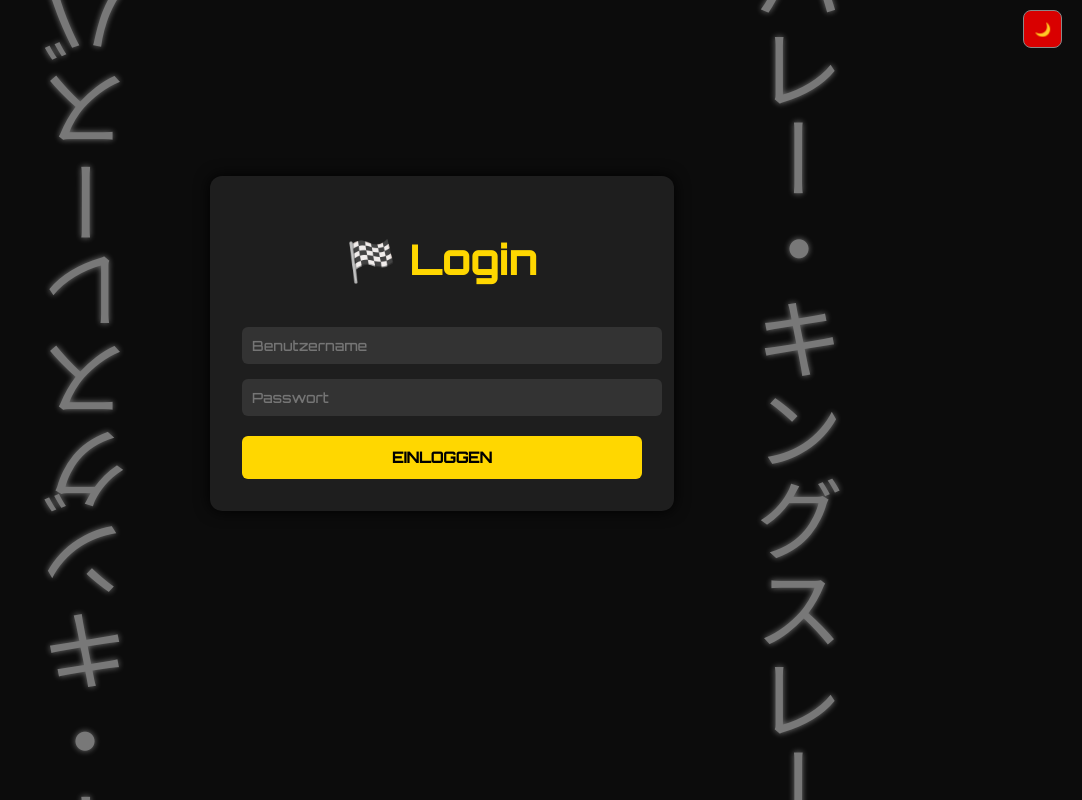
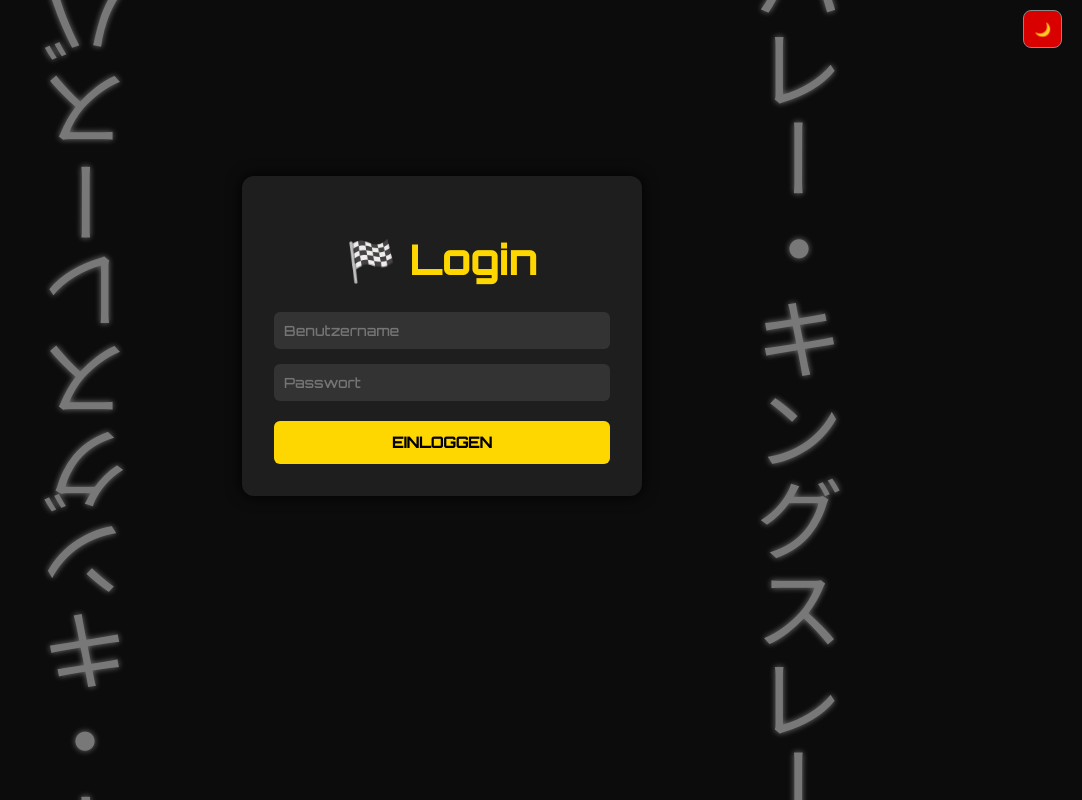
Before and after one commit to Tafi03/racevalleykings, a Flask app: page /login in a window 1280 px wide. Shown: the whole page, without its empty margins (198-1280 px from the left). Run offline with Flask 3, Linux system fonts and the light colour scheme.

Commit message:
login Btn Fix

```diff
--- a/static/style.css
+++ b/static/style.css
@@ -94,6 +94,17 @@ button:hover {
 
 .login-form button:hover {
     background: #ffdd00;
+}
+
+.login-form input,
+.login-form button {
+    width: 100%;
+    display: block;
+    box-sizing: border-box;
+}
+
+* {
+    box-sizing: border-box;
 }
 
 .error {
```
